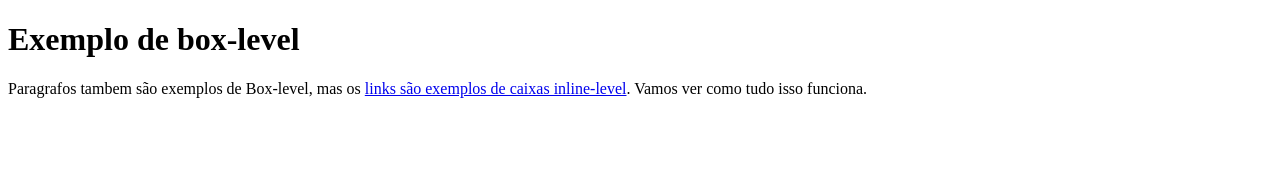
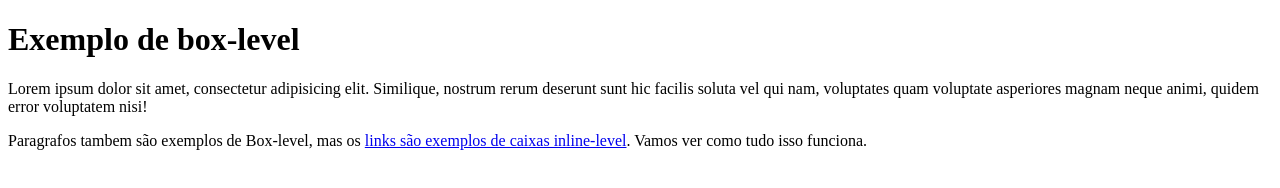
Before and after one commit to Mateussdn/HTML-e-CSS, a plain HTML site: page recaptulando03/caixa01.html in a window 1280 px wide. Drawn offline with Linux system fonts and the light colour scheme.

Commit message:
Atualizei

```diff
--- a/recaptulando03/caixa01.html
+++ b/recaptulando03/caixa01.html
@@ -8,6 +8,8 @@
 </head>
 <body>
     <h1>Exemplo de box-level</h1>
+    <p>Lorem ipsum dolor sit amet, consectetur adipisicing elit. Similique, nostrum rerum deserunt sunt hic facilis
+        soluta vel qui nam, voluptates quam voluptate asperiores magnam neque animi, quidem error voluptatem nisi!</p>
     <p>Paragrafos tambem são exemplos de Box-level, mas os <a href="#x">links são exemplos de caixas inline-level</a>.
         Vamos ver como tudo isso funciona.
     </p>
```
